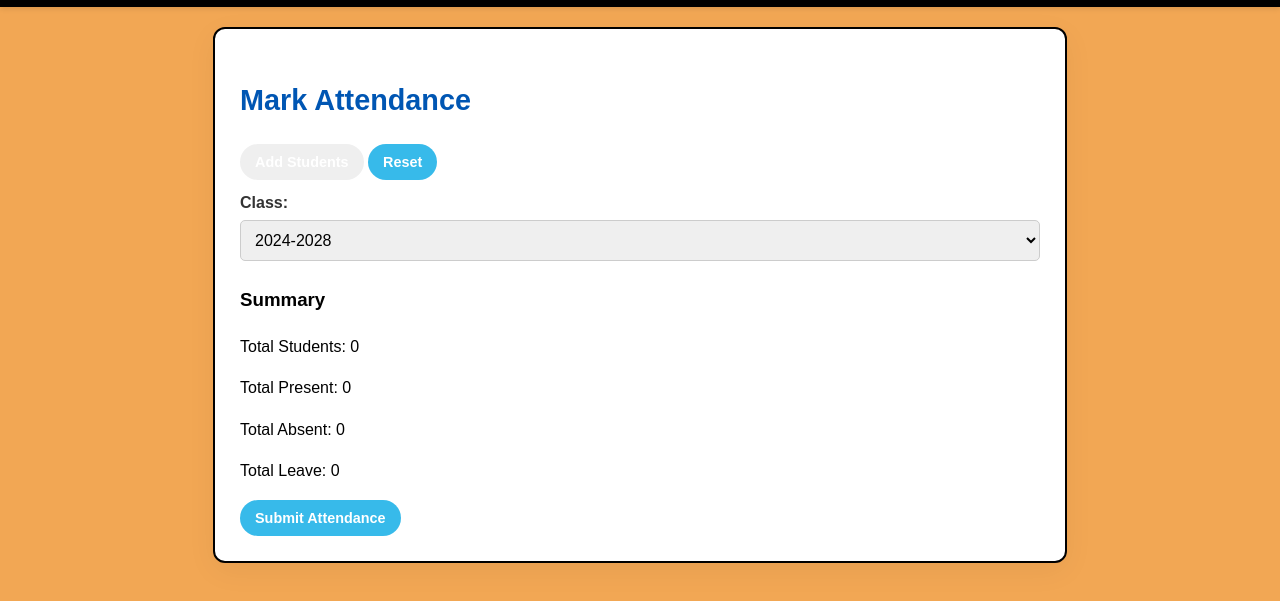
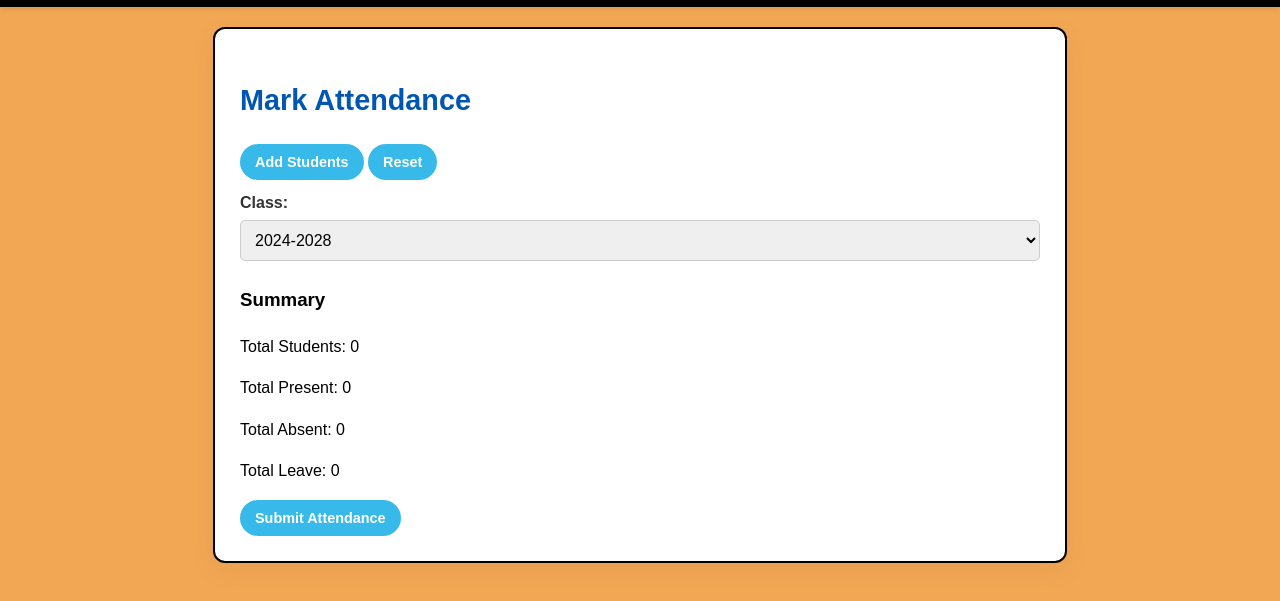
Before and after one commit to A9RYA6N/att-sheet, a plain HTML site: page index.html in a window 1280 px wide. Shown: the part 131-732 px from the top of the page. Drawn offline with Linux system fonts and the light colour scheme.

Commit message:
Update style.css

```diff
--- a/style.css
+++ b/style.css
@@ -221,3 +221,11 @@ button:hover {
 #submitButton:hover {
     background-color: blue;
 }
+
+#addStudentButton {
+    background-color: #37baea;
+}
+
+#addStudentButton:hover {
+    background-color: blue;
+}
```
